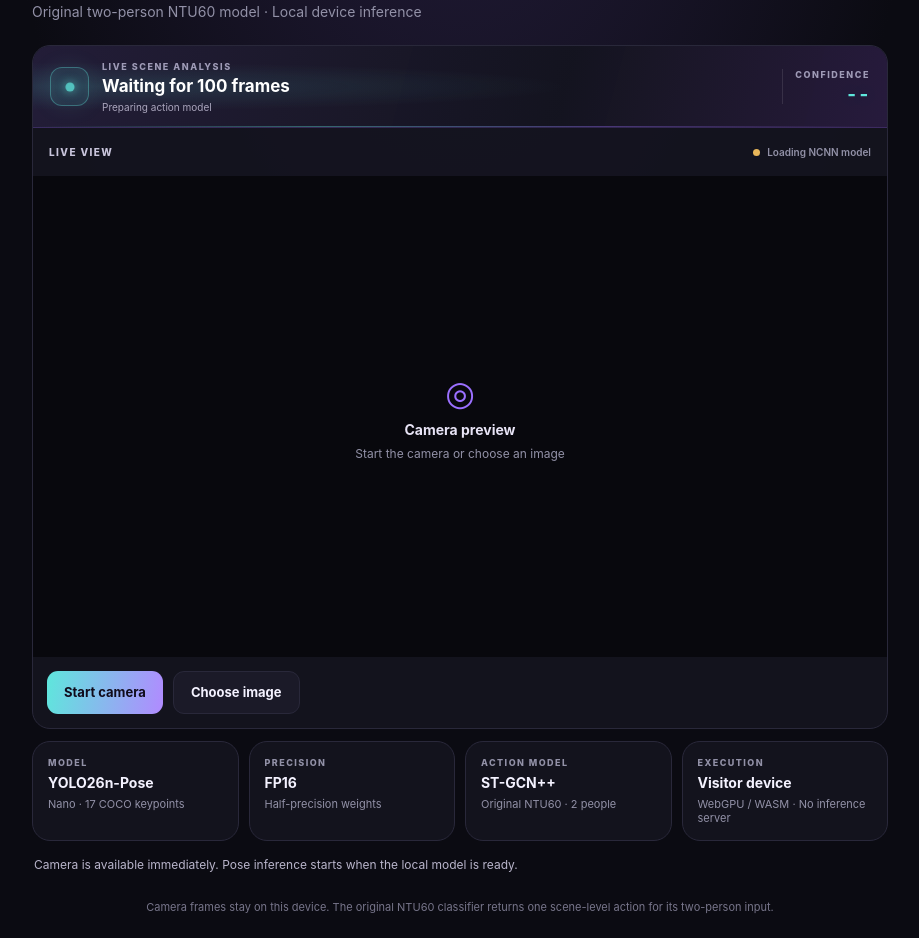
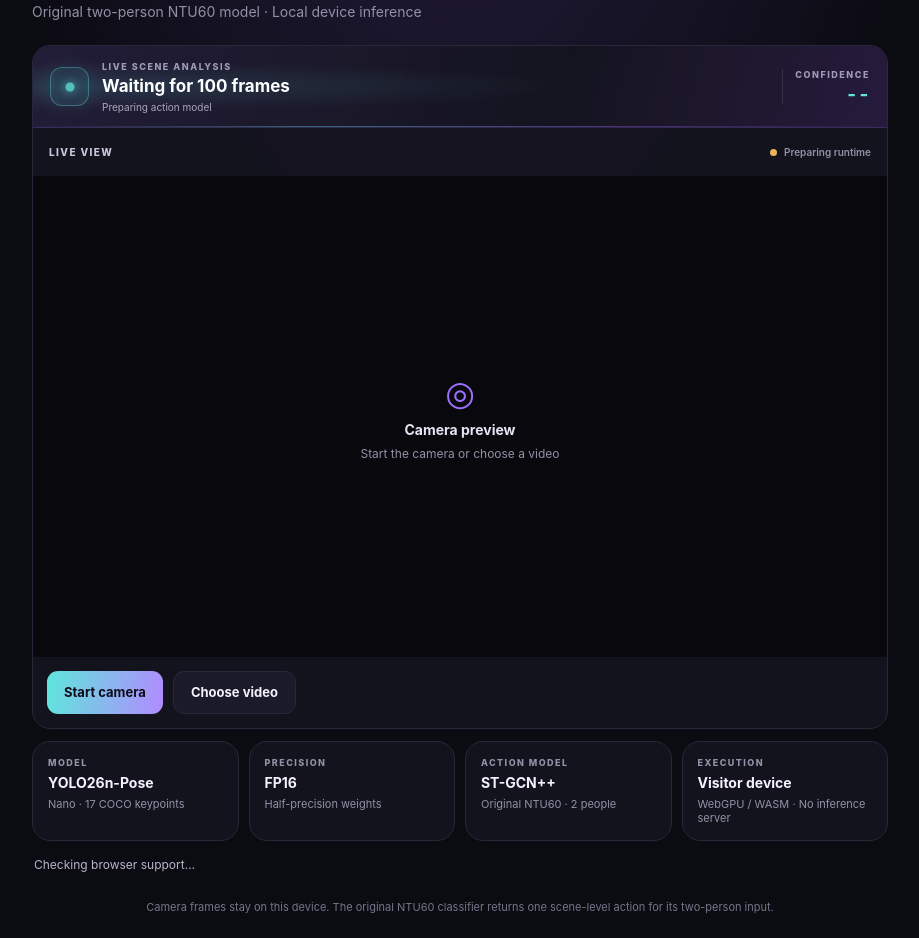
Before and after one commit to Stitch606/AI-Learning-Journey, a plain HTML site: page browser-yolo-ncnn/index.html in a window 1280 px wide. Shown: the part 270-1208 px from the top of the page, without its empty margins (180-1099 px from the left). Drawn offline with Linux system fonts and the light colour scheme.

Commit message:
Replace image picker with video upload control

```diff
--- a/browser-yolo-ncnn/index.html
+++ b/browser-yolo-ncnn/index.html
@@ -22,7 +22,7 @@
       <h2>Pose estimation.<br><span>On your device.</span></h2>
       <p class="subcopy">Original two-person NTU60 model · Local device inference</p>
     </section>
-    <section class="viewer-card" aria-label="Camera preview">
+    <section class="viewer-card" aria-label="Video preview">
       <div class="scene-banner" aria-live="polite">
         <div class="scene-banner-mark"><span></span></div>
         <div class="scene-banner-copy">
@@ -45,13 +45,13 @@
         <div id="empty-state" class="empty-state">
           <div class="camera-icon">◎</div>
           <strong>Camera preview</strong>
-          <span>Start the camera or choose an image</span>
+          <span>Start the camera or choose a video</span>
         </div>
       </div>
       <div class="controls">
         <button id="camera-button" class="primary">Start camera</button>
-        <label class="secondary" for="image-input">Choose image</label>
-        <input id="image-input" type="file" accept="image/*" hidden>
+        <label class="secondary" for="video-input">Choose video</label>
+        <input id="video-input" type="file" accept="video/*" hidden>
       </div>
     </section>
     <section class="info-grid">
@@ -63,6 +63,6 @@
     <p id="notice" class="notice" role="status">Checking browser support…</p>
     <footer>Camera frames stay on this device. The original NTU60 classifier returns one scene-level action for its two-person input.</footer>
   </main>
-  <script type="module" src="./app.js?v=5"></script>
+  <script type="module" src="./app.js?v=6"></script>
 </body>
 </html>
```
